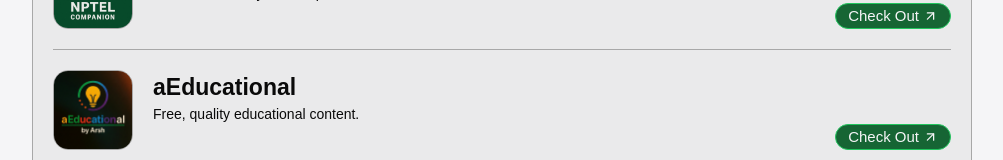
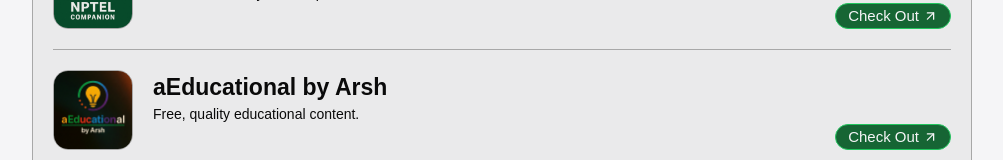
Before and after one commit to arshsaxena/arshsaxenadotin, a Next.js app: page / in a window 1280 px wide. Shown: the part 740-900 px from the top of the page, without its empty margins (138-1141 px from the left). Built offline with nearby package versions, Linux system fonts and the light colour scheme.

Commit message:
Update webProjectsBase.js

```diff
--- a/src/data/webProjectsBase.js
+++ b/src/data/webProjectsBase.js
@@ -12,7 +12,7 @@ export const webProjectsBase = {
 		target: '_blank',
 	},
 	aeducational: {
-		label: 'aEducational',
+		label: 'aEducational by Arsh',
 		tagLine: 'Free, quality educational content.',
 		desc1: 'Free, quality educational content.',
 		desc2: 'Get letters, essays, notices, speeches, debates, and paragraphs - all written by me. Perfect for students and learners.',
```
